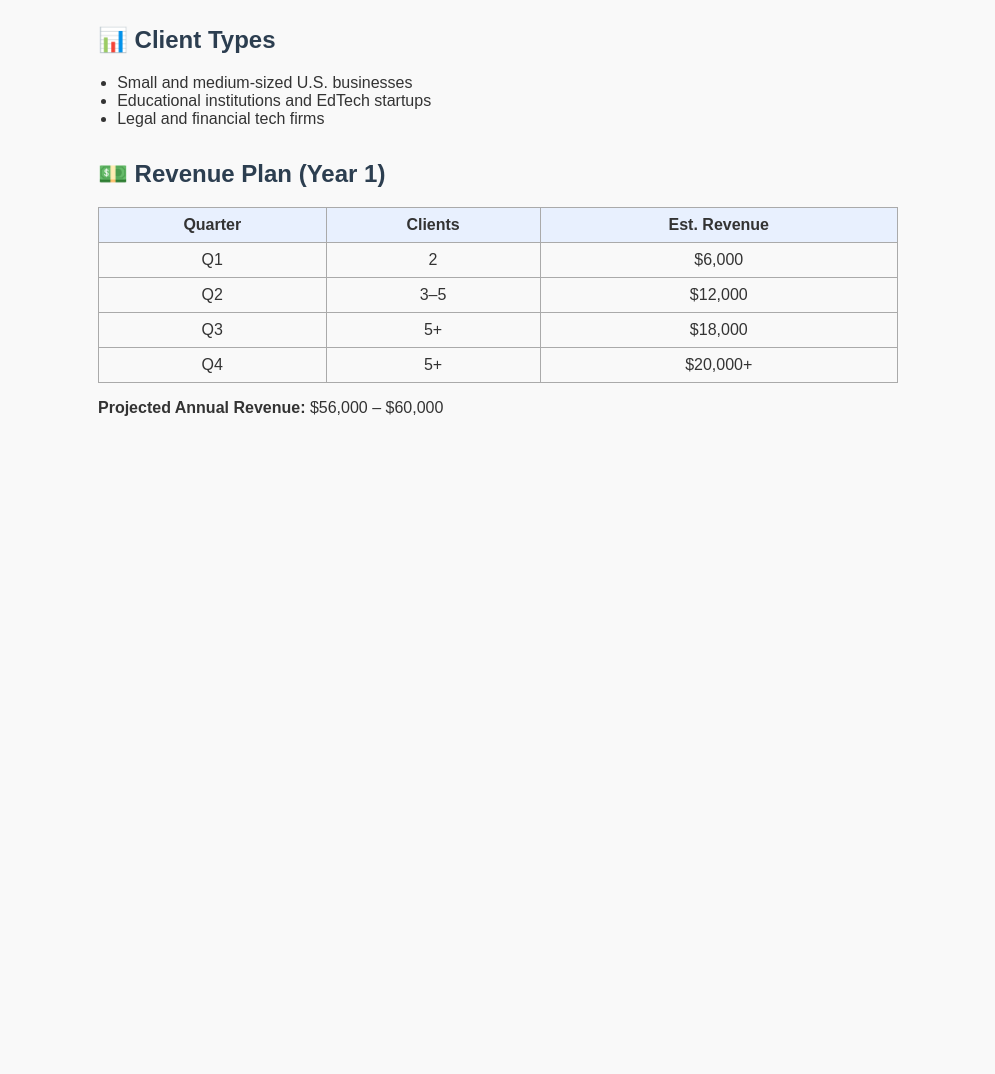
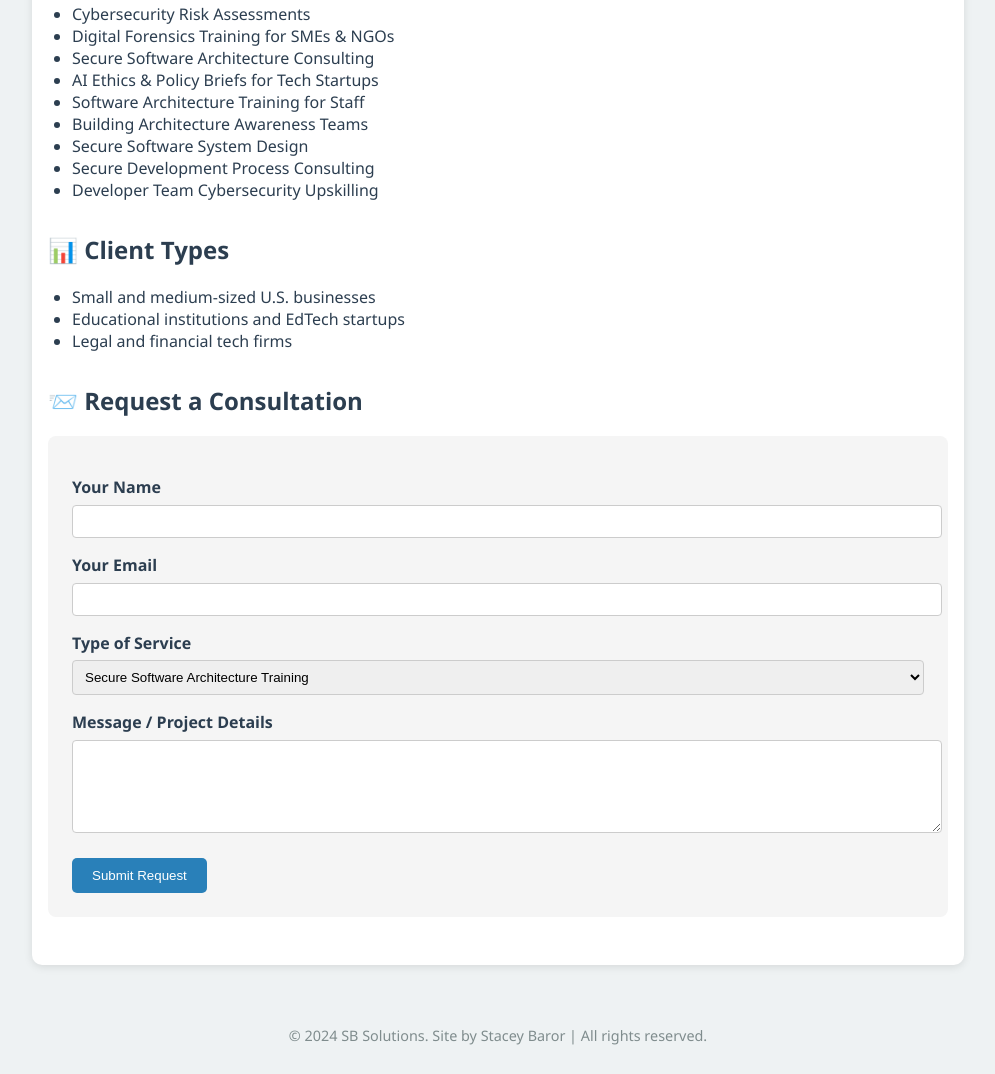
Before and after one commit to StaceyBaror/sb-solutions, a plain HTML site: page index.html in a window 1280 px wide. Shown: the part 457-1531 px from the top of the page, without its empty margins (142-1137 px from the left). Before the commit the page ends 954 px from the top, so only its background shows below. Drawn offline with Linux system fonts and the light colour scheme.

Commit message:
Add thank you page for form submission

```diff
--- a/index.html
+++ b/index.html
@@ -1,17 +1,31 @@
 <!DOCTYPE html>
 <html lang="en">
 <head>
+  <meta name="description" content="SB Solutions offers cybersecurity consulting, software architecture training for staff, building architecture awareness teams, and secure development process design.">
   <meta charset="UTF-8">
-  <title>Baror CyberSolutions | Freelance Plan</title>
+  <title>SB Solutions | Digital Risk Consulting – Software Architecture Training, Awareness Teams, Secure System Design & Dev Process</title>
   <meta name="viewport" content="width=device-width, initial-scale=1.0">
   <style>
     body {
-      font-family: Arial, sans-serif;
+      font-family: 'Segoe UI', sans-serif;
+      margin: 0;
+      padding: 0;
+      background-color: #eef2f3;
+      color: #2c3e50;
+    }
+    header {
+      background-color: #34495e;
+      color: white;
+      padding: 1em;
+      text-align: center;
+    }
+    main {
+      max-width: 900px;
       margin: 2em auto;
-      max-width: 800px;
       padding: 1em;
-      color: #333;
-      background-color: #f9f9f9;
+      background-color: white;
+      border-radius: 10px;
+      box-shadow: 0 2px 8px rgba(0,0,0,0.1);
     }
     h1, h2 {
       color: #2c3e50;
@@ -20,44 +34,57 @@
       margin-bottom: 2em;
     }
     ul {
-      padding-left: 1.2em;
+      padding-left: 1.5em;
     }
-    table {
+    form {
+      background-color: #f5f5f5;
+      padding: 1.5em;
+      border-radius: 8px;
+    }
+    label {
+      display: block;
+      margin-top: 1em;
+      font-weight: bold;
+    }
+    input, textarea, select {
       width: 100%;
-      border-collapse: collapse;
-      margin-top: 1em;
+      padding: 0.6em;
+      margin-top: 0.5em;
+      border: 1px solid #ccc;
+      border-radius: 4px;
     }
-    th, td {
-      border: 1px solid #aaa;
-      padding: 0.5em;
+    button {
+      margin-top: 1.5em;
+      padding: 0.75em 1.5em;
+      background-color: #2980b9;
+      color: white;
+      border: none;
+      border-radius: 5px;
+      cursor: pointer;
+    }
+    button:hover {
+      background-color: #3498db;
+    }
+    footer {
       text-align: center;
-    }
-    th {
-      background-color: #e8f0fe;
-    }
-    .note {
       font-size: 0.9em;
-      color: #555;
-    }
-    @media print {
-      body {
-        background-color: white;
-        color: black;
-      }
-      .note {
-        display: none;
-      }
+      color: #7f8c8d;
+      padding: 2em 1em;
     }
   </style>
+  <meta name="keywords" content="software architecture training, secure software system, cybersecurity consulting, awareness training, digital forensics, secure development process">
+  <meta name="author" content="Dr. Stacey Baror">
 </head>
 <body>
+  <header>
+    <h1>SB Solutions</h1>
+    <p>Digital Risk Consulting & Software Security Architecture</p>
+  </header>
 
-  <h1>Independent Consulting Plan: Dr. Stacey Baror</h1>
-  <p class="note">✅ DELIVERABLE 5: 1-Page Freelance/Consulting Plan (PDF-Ready Outline)</p>
-
+  <main>
     <div class="section">
       <h2>Business Overview</h2>
-    <p><strong>Business Name:</strong> Baror CyberSolutions (Sole Proprietorship / LLC in formation)</p>
+      <p><strong>Business Name:</strong> Baror CyberSolutions (LLC in formation)</p>
       <p><strong>Founded:</strong> 2024</p>
       <p><strong>Business Type:</strong> Freelance Consulting / Digital Risk Advisory</p>
     </div>
@@ -69,6 +96,11 @@
         <li>Digital Forensics Training for SMEs & NGOs</li>
         <li>Secure Software Architecture Consulting</li>
         <li>AI Ethics & Policy Briefs for Tech Startups</li>
+        <li>Software Architecture Training for Staff</li>
+        <li>Building Architecture Awareness Teams</li>
+        <li>Secure Software System Design</li>
+        <li>Secure Development Process Consulting</li>
+        <li>Developer Team Cybersecurity Upskilling</li>
       </ul>
     </div>
 
@@ -82,40 +114,41 @@
     </div>
 
     <div class="section">
-    <h2>💵 Revenue Plan (Year 1)</h2>
-    <table>
-      <thead>
-        <tr>
-          <th>Quarter</th>
-          <th>Clients</th>
-          <th>Est. Revenue</th>
-        </tr>
-      </thead>
-      <tbody>
-        <tr>
-          <td>Q1</td>
-          <td>2</td>
-          <td>$6,000</td>
-        </tr>
-        <tr>
-          <td>Q2</td>
-          <td>3–5</td>
-          <td>$12,000</td>
-        </tr>
-        <tr>
-          <td>Q3</td>
-          <td>5+</td>
-          <td>$18,000</td>
-        </tr>
-        <tr>
-          <td>Q4</td>
-          <td>5+</td>
-          <td>$20,000+</td>
-        </tr>
-      </tbody>
-    </table>
-    <p><strong>Projected Annual Revenue:</strong> $56,000 – $60,000</p>
+      <h2>📨 Request a Consultation</h2>
+      <form action="https://formspree.io/f/xeogoqon" method="POST" accept-charset="UTF-8" target="_blank">
+        <input type="hidden" name="_subject" value="New Service Request from SB Solutions">
+        <input type="hidden" name="_redirect" value="https://staceybaror.github.io/sb-solutions/thank-you.html">
+
+        <label for="name">Your Name</label>
+        <input type="text" id="name" name="name" required>
+
+        <label for="email">Your Email</label>
+        <input type="email" id="email" name="email" required>
+
+        <label for="service">Type of Service</label>
+        <select id="service" name="service">
+          <option>Secure Software Architecture Training</option>
+          <option>Build a Security Awareness Team</option>
+          <option>Design a Secure Software System</option>
+          <option>Secure Development Process Consulting</option>
+          <option>Cybersecurity Risk Assessment</option>
+          <option>Digital Forensics Training</option>
+          <option>AI Ethics Briefs</option>
+          <option>Developer Cybersecurity Upskilling</option>
+          <option>Other (please describe below)</option>
+        </select>
+
+        <label for="message">Message / Project Details</label>
+        <textarea id="message" name="message" rows="5" required></textarea>
+
+        <button type="submit">Submit Request</button>
+      </form>
+
     </div>
+  </main>
 
+  <footer>
+    &copy; 2024 SB Solutions. Site by Stacey Baror | All rights reserved.
+  </footer>
 </body>
 </html>
```
Also changed, not shown: 1 other file. Lines whose indentation alone changed are shown as unchanged.
